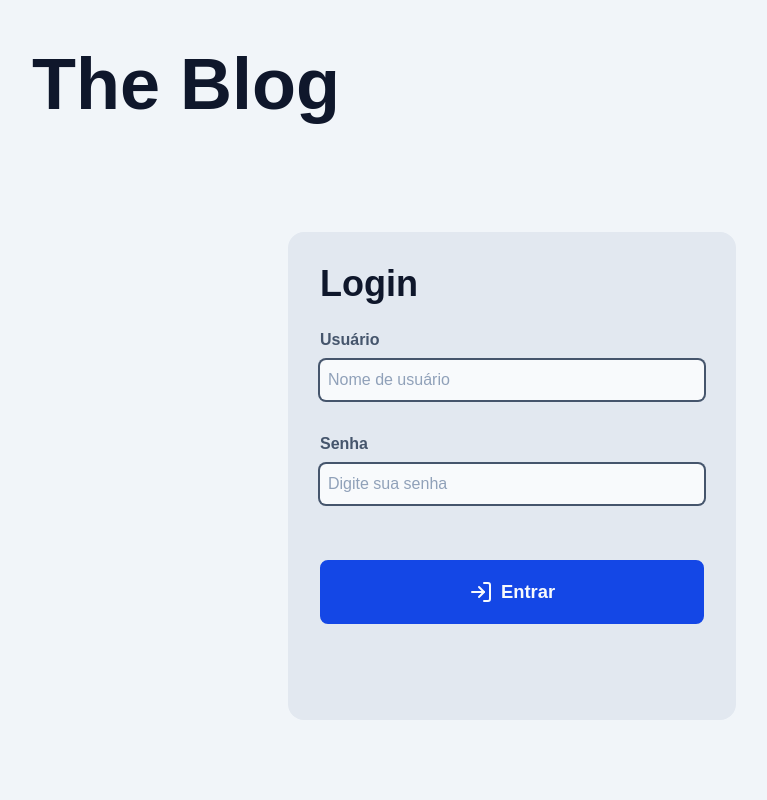
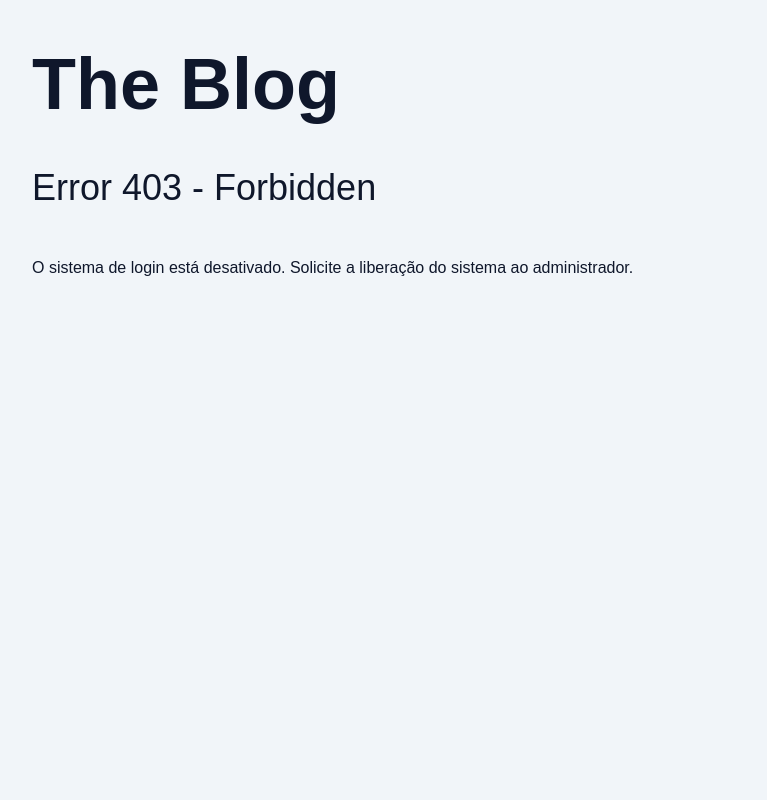
Before and after one commit to aruangalves/nextjs-blog, a Next.js app: page /admin/login in a window 1280 px wide. Shown: the top 800 px of the page, without its empty margins (128-895 px from the left). Built offline with nearby package versions, Linux system fonts and the light colour scheme; no server answers.

Commit message:
Added ability to disable the login function and block the login route and the login server action

```diff
--- a/src/actions/login/login-action.ts
+++ b/src/actions/login/login-action.ts
@@ -13,6 +13,13 @@ export async function loginAction(
   loginState: LoginActionState,
   formData: FormData,
 ): Promise<LoginActionState> {
+  const allowLogin = Boolean(Number(process.env.ALLOW_LOGIN));
+  if (!allowLogin) {
+    return {
+      username: '',
+      error: 'Login is not allowed',
+    };
+  }
   //this response delay is deliberate to mitigate bruteforce attacks
   await asyncDelay(2000);
 
--- a/src/app/admin/login/page.tsx
+++ b/src/app/admin/login/page.tsx
@@ -1,8 +1,26 @@
 import { LoginForm } from '@/components/Admin/LoginForm';
+import ErrorMessage from '@/components/ErrorMessage';
+import { Metadata } from 'next';
 
 export const dynamic = 'force-dynamic';
 
+export const metadata: Metadata = {
+  title: 'Login',
+};
+
 export default async function AdminLoginPage() {
+  const allowLogin = Boolean(Number(process.env.ALLOW_LOGIN));
+
+  if (!allowLogin) {
+    return (
+      <ErrorMessage
+        pageTitle='403 - Forbidden'
+        contentTitle='Error 403 - Forbidden'
+        message='O sistema de login está desativado. Solicite a liberação do sistema ao administrador.'
+      />
+    );
+  }
+
   return (
     <div className='flex items-center justify-center max-w-md mt-16 mb-32 px-8 pb-16 pt-8 mx-auto rounded-2xl bg-slate-200'>
       <LoginForm />
--- a/src/components/ErrorMessage/index.tsx
+++ b/src/components/ErrorMessage/index.tsx
@@ -22,7 +22,7 @@ export default function ErrorMessage({
 
   return (
     <>
-      {pageTitle && <title>{pageTitle}</title>}
+      {!!pageTitle && <title>{pageTitle}</title>}
       <main className='flex flex-col gap-[32px] row-start-2 items-center sm:items-start pb-16 min-h-dvh'>
         {titleNode}
         <section className='pt-4'>{message}</section>
```
